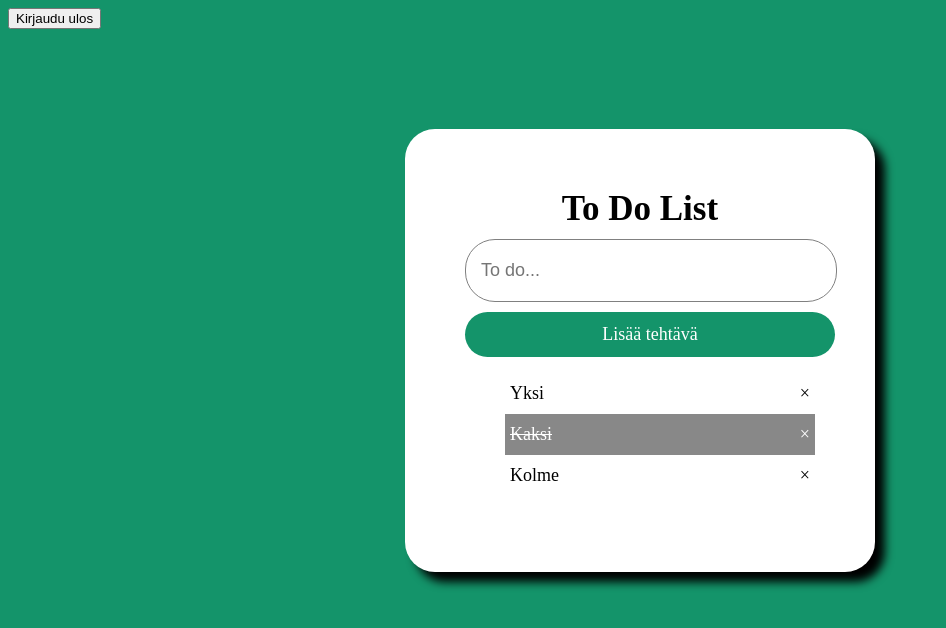
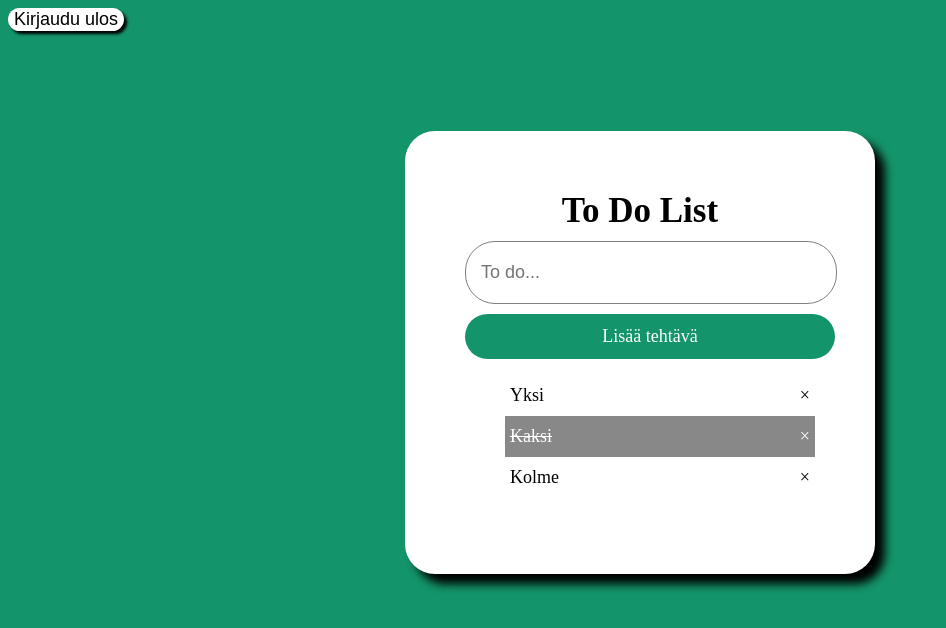
Before and after one commit to aleksiarino/Projektity-, a plain HTML site: page todo.html in a window 1280 px wide. Shown: the whole page, without its empty margins (0-946 px from the left). Drawn offline with Linux system fonts and the light colour scheme.

Commit message:
Update styles.css

```diff
--- a/styles.css
+++ b/styles.css
@@ -67,6 +67,18 @@ ul li.checked{
     color: #fff;
 }
 
+button.logout, button.returnbtn{
+    font-size: 18px;
+    background-color: #fff;
+    border-radius: 30px;
+    cursor: pointer;
+    border: none;
+    box-shadow: 3px 3px 3px black;
+}
+
+button.logout:hover, button.returnbtn:hover{
+    background-color: #888;
+}
 
 button.kirjaudu-nappi, button.register-nappi{
     width: 100%;
```
